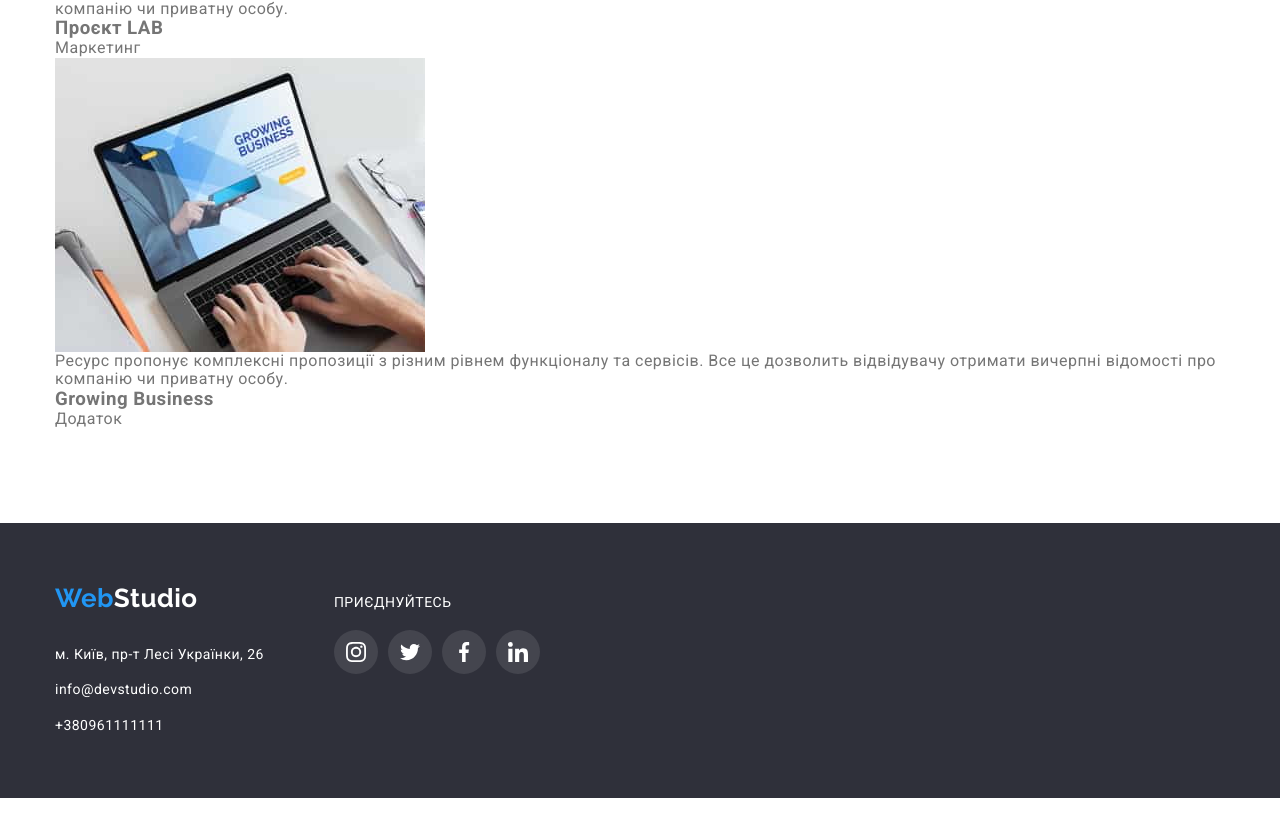
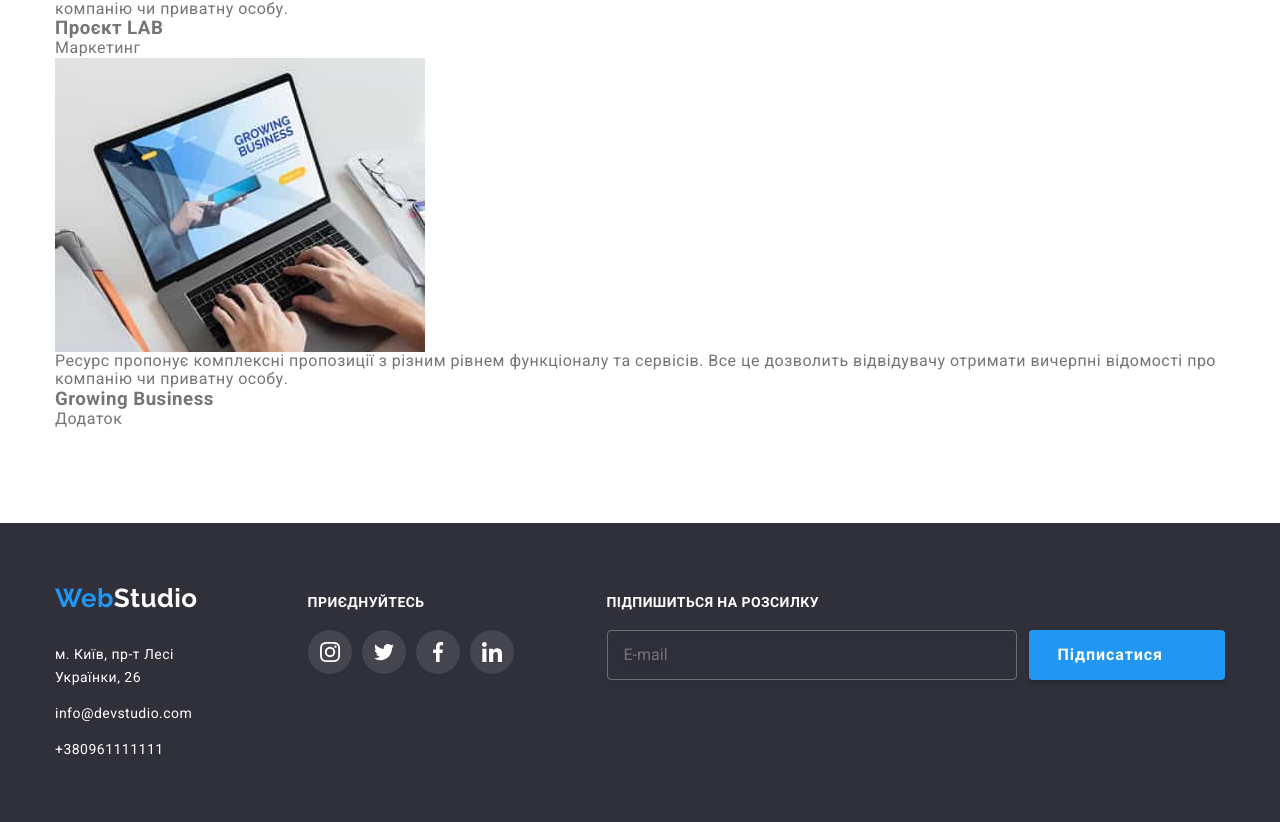
Before and after one commit to Maniyavel/goit-markup-hw-06, a plain HTML site: page portfolio.html in a window 1280 px wide. Shown: the part 3269-4091 px from the top of the page. Before the commit the page ends 4067 px from the top, so only its background shows below. Drawn offline with nearby package versions, Linux system fonts and the light colour scheme.

Commit message:
виправила футер

```diff
--- a/portfolio.html
+++ b/portfolio.html
@@ -230,6 +230,7 @@
      </main>
      <!--Підвал сторінки-->
 
+    <!--Підвал сторінки-->
     <footer class="footer-list">
         <div class="footer-container">
             <div>
@@ -247,7 +248,7 @@
             </div>
 
             <div class="join-social">
-                <p class="join">приєднуйтесь</p>
+                <h3 class="join">приєднуйтесь</h3>
                 <ul class="join-list-icon">
                     <li class="social-icon-place">
                         <a class="social-footer" href="">
@@ -279,9 +280,23 @@
                     </li>
                 </ul>
             </div>
+
+
+            <div class="sign-box">
+                <h3 class="sign">ПІДПИШИТЬСЯ НА РОЗСИЛКУ</h3>
+                <form class="form-sign">
+
+                    <input class="form-sign-input" type="email" id="email" name="email" placeholder="E-mail">
+                    <button type="button" class="footer-button">
+                        Підписатися
+                        <svg class="send-icon" width="24" height="24">
+                            <use href="./images/icons.svg#icon-icon-send"></use>
+                        </svg>
+                    </button>
+                </form>
+            </div>
         </div>
     </footer>
-
 </body>
 
 </html>
```
